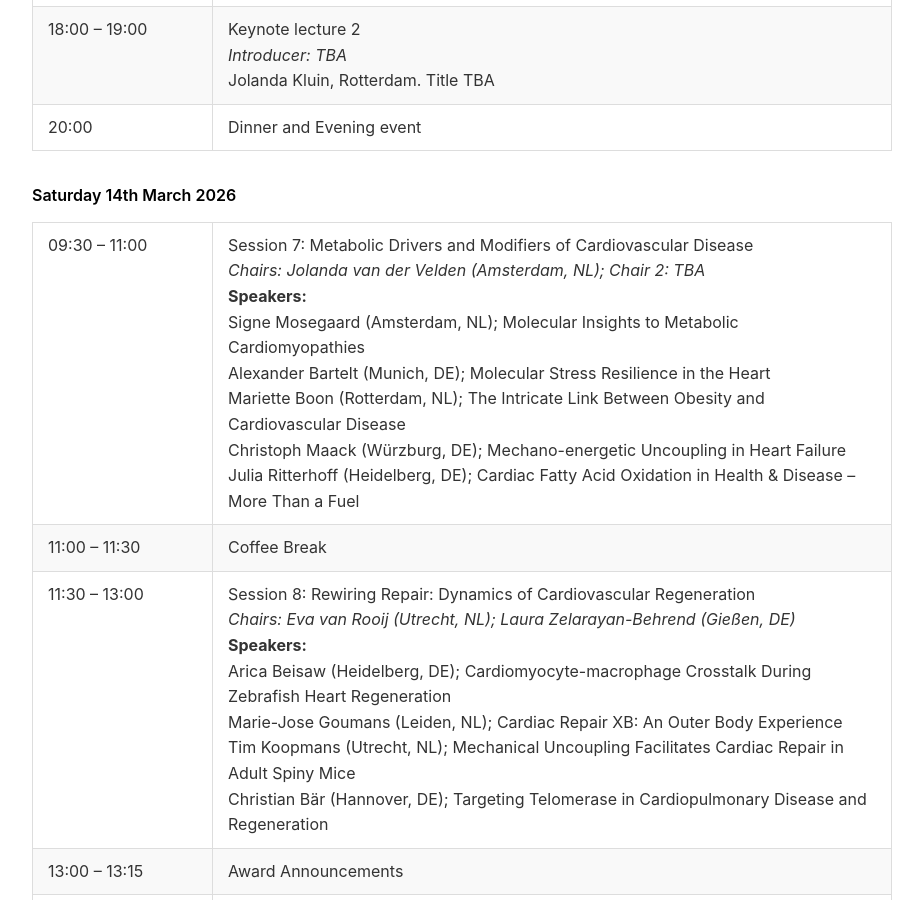
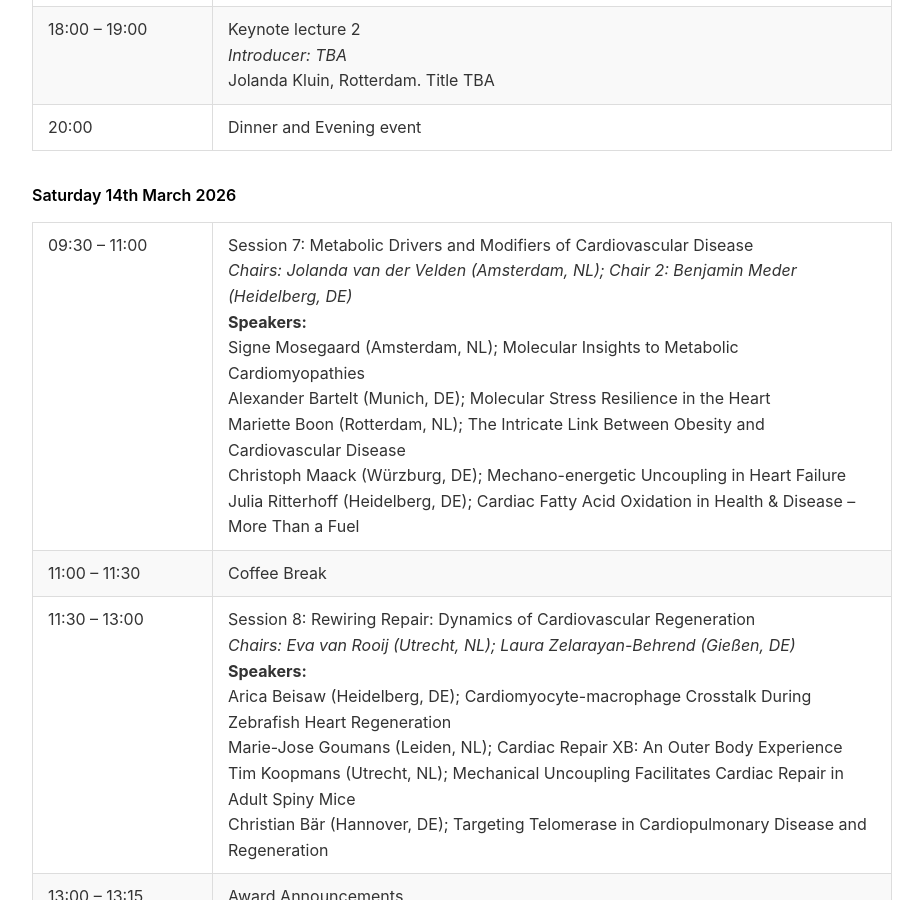
Before and after one commit to Illusioner/dutch-german-cardiology-2026, a Jekyll site: the page index.html, which Jekyll copies as it is, in a window 1280 px wide and 900 px high, scrolled down 3901 px. Shown: the whole window, without its empty margins (178-1101 px from the left). Built offline with Jekyll 4.4.1, drawn with Linux system fonts in a browser that asks for light colours; a script that is not in the unit is left out.

Commit message:
Updated Titles - 8

```diff
--- a/index.html
+++ b/index.html
@@ -136,7 +136,7 @@
                 <tbody>
                     <tr>
                         <td>09:30 – 11:00</td>
-                        <td>Session 7: Metabolic Drivers and Modifiers of Cardiovascular Disease<br><em>Chairs: Jolanda van der Velden (Amsterdam, NL); Chair 2: TBA</em><br><strong>Speakers:</strong><br>Signe Mosegaard (Amsterdam, NL); Molecular Insights to Metabolic Cardiomyopathies<br>Alexander Bartelt (Munich, DE); Molecular Stress Resilience in the Heart<br>Mariette Boon (Rotterdam, NL); The Intricate Link Between Obesity and Cardiovascular Disease<br>Christoph Maack (Würzburg, DE); Mechano-energetic Uncoupling in Heart Failure<br>Julia Ritterhoff (Heidelberg, DE); Cardiac Fatty Acid Oxidation in Health & Disease – More Than a Fuel</td>
+                        <td>Session 7: Metabolic Drivers and Modifiers of Cardiovascular Disease<br><em>Chairs: Jolanda van der Velden (Amsterdam, NL); Chair 2: Benjamin Meder (Heidelberg, DE)</em><br><strong>Speakers:</strong><br>Signe Mosegaard (Amsterdam, NL); Molecular Insights to Metabolic Cardiomyopathies<br>Alexander Bartelt (Munich, DE); Molecular Stress Resilience in the Heart<br>Mariette Boon (Rotterdam, NL); The Intricate Link Between Obesity and Cardiovascular Disease<br>Christoph Maack (Würzburg, DE); Mechano-energetic Uncoupling in Heart Failure<br>Julia Ritterhoff (Heidelberg, DE); Cardiac Fatty Acid Oxidation in Health & Disease – More Than a Fuel</td>
                     </tr>
                     <tr>
                         <td>11:00 – 11:30</td>
```
